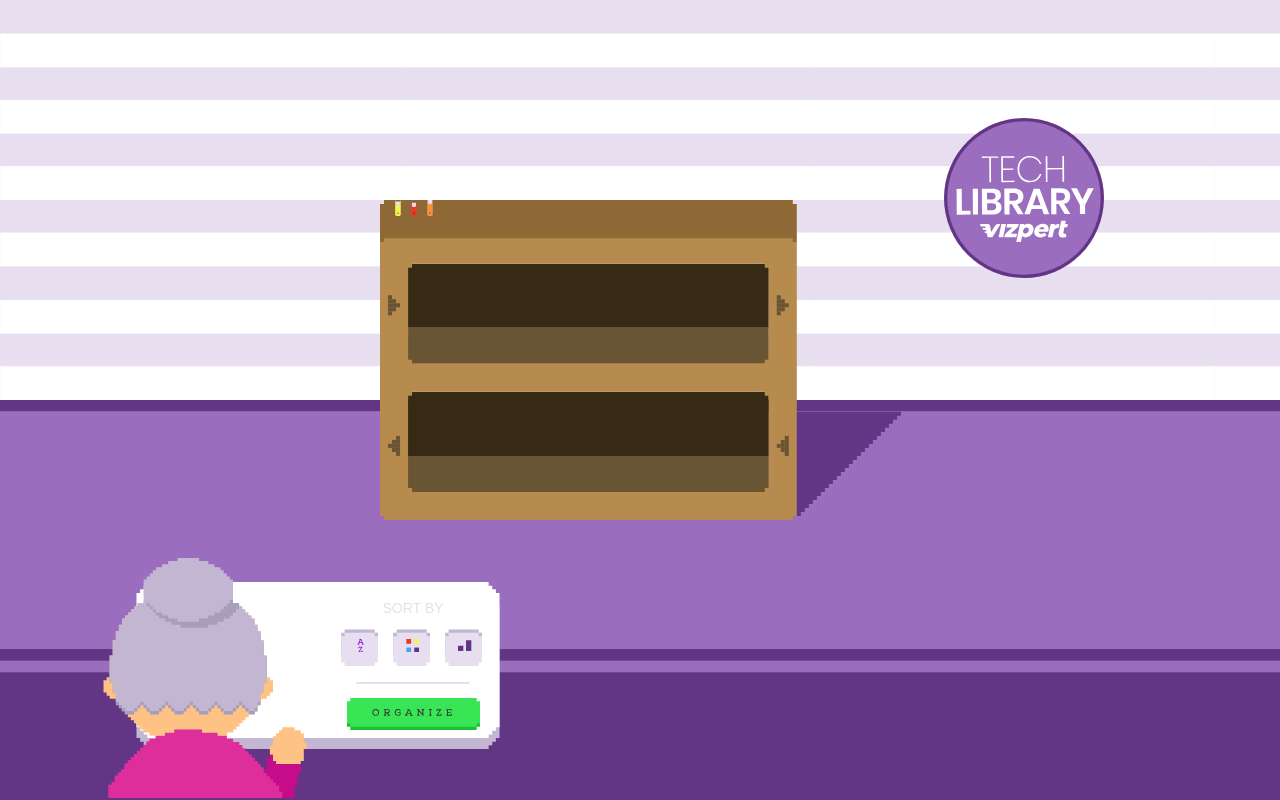
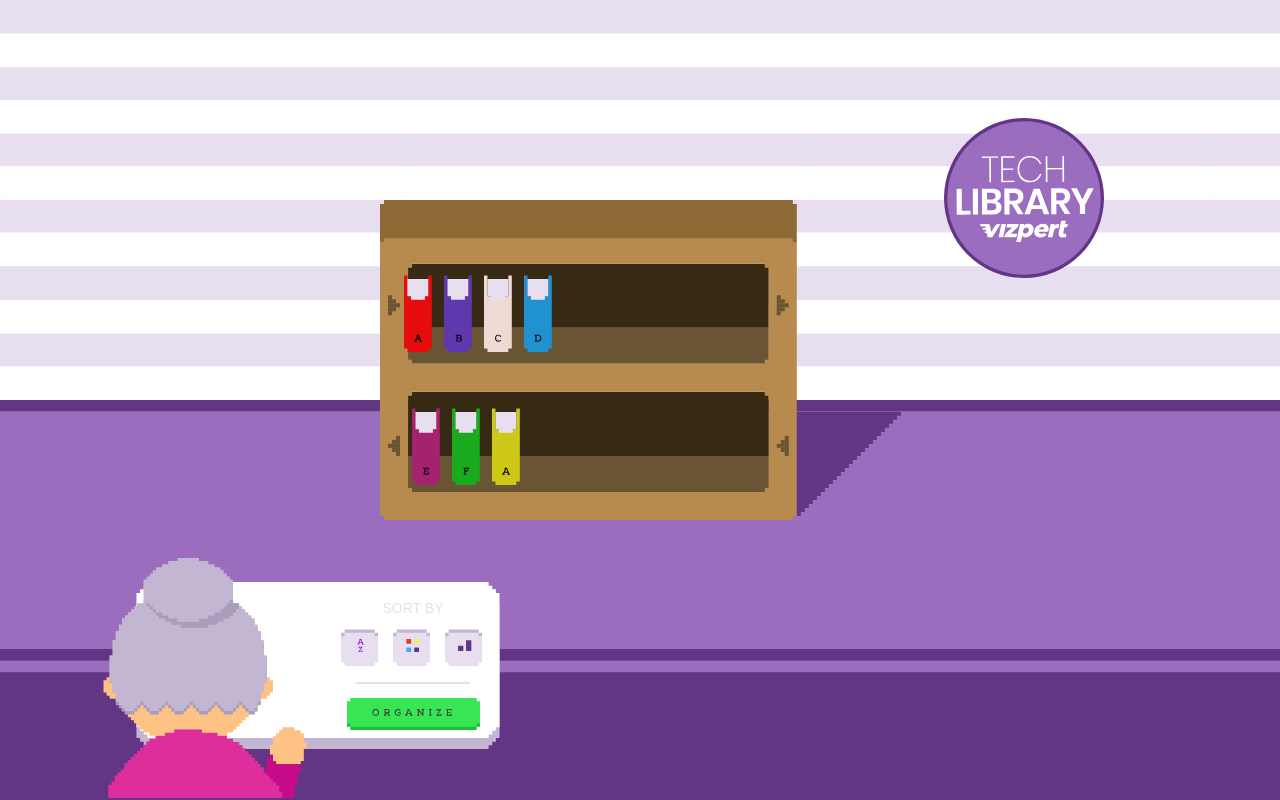
Before and after one commit to EddJesus/Bookcase-Cartoon, a React (Create React App) app: page / in a window 1280 px wide. Built offline with nearby package versions, Linux system fonts and the light colour scheme.

Commit message:
feat: implement book component and shelf ui

```diff
--- /dev/null
+++ b/src/components/Book/index.tsx
@@ -0,0 +1,14 @@
+import React from 'react';
+
+import { BookSvg } from '../../svgs'
+
+type BookProps = {
+  color: string;
+  letter: string;
+}
+
+const Book = ({ color, letter }: BookProps) => {
+  return <BookSvg color={color} letter={letter.toLowerCase()} width={"6vw"} height={"12vw"} style={{maxHeight: "80px", maxWidth: "40px"}}/>;
+};
+
+export default Book;
--- /dev/null
+++ b/src/components/Book/styles.ts
@@ -0,0 +1,5 @@
+import styled from 'styled-components';
+
+export const Container = styled.div`
+
+`;
--- a/src/components/Bookcase/Bookcase.styles.ts
+++ b/src/components/Bookcase/Bookcase.styles.ts
@@ -84,6 +84,132 @@ export const Container = styled.div`
   }
 `;
 
-export const TopBookShelf = styled.div``
+export const ShelfWrapper = styled.div`
+  height: 100%;
+  width: 100%;
+  max-width: 500px;
+  padding-right: 7%;
 
-export const BottomBookShelf = styled.div``
+  display: flex;
+  flex-direction: column;
+  justify-content: space-between;
+
+  @media (min-width: 300px) {
+    justify-content: flex-start;
+  }
+`
+
+export const TopBookShelf = styled.div`
+  width: 100%;
+  display: flex;
+  align-items: center;
+  justify-content: left;
+
+  @media (min-width: 300px) {
+    margin-top: 15%;
+    height: 10%;
+    margin-left: 8%;
+  }
+
+  @media (min-width: 380px) {
+    margin-top: 17%;
+    height: 13%;
+    margin-left: 8%;
+  }
+
+  @media (min-width: 450px) {
+    height: 15%;
+  }
+
+  @media (min-width: 530px) {
+    height: 20%;
+    margin-left: 2%;
+  }
+
+  @media (min-width: 650px) {
+    margin-top: 17%;
+    margin-left: 2%;
+    height: 25%;
+  }
+
+  @media (min-width: 1050px) {
+    margin-top: 16%;
+    margin-left: 2%;
+    height: 30%;
+  }
+
+  @media (min-width: 1400px) {
+    margin-top: 15%;
+    margin-left: 4%;
+    height: 35%;
+  }
+
+  @media (min-width: 1600px) {
+    margin-top: 20%;
+    margin-left: 0;
+    height: 35%;
+  }
+`
+
+export const BottomBookShelf = styled.div`
+  width: 100%;
+  height: 30%;
+  display: flex;
+  align-items: center;
+  justify-content: left;
+  margin-bottom: 7%;
+
+  @media (min-width: 300px) {
+    margin-top: 12%;
+    height: 10%;
+    margin-left: 8%;
+  }
+
+  @media (min-width: 380px) {
+    margin-top: 8%;
+    height: 13%;
+    margin-left: 8%;
+  }
+
+  @media (min-width: 450px) {
+    margin-top: 12%;
+    height: 15%;
+    margin-left: 8%;
+  }
+
+  @media (min-width: 530px) {
+    margin-top: 15%;
+    margin-left: 2%;
+    height: 20%;
+  }
+
+  @media (min-width: 650px) {
+    margin-top: 12%;
+    margin-left: 2%;
+    height: 25%;
+  }
+
+  @media (min-width: 1050px) {
+    margin-top: 10%;
+    margin-left: 2%;
+    height: 30%;
+  }
+
+  @media (min-width: 1200px) {
+    margin-top: 10%;
+    margin-left: 4%;
+    height: 30%;
+  }
+
+  @media (min-width: 1400px) {
+    margin-top: 10%;
+    margin-left: 5%;
+    height: 35%;
+  }
+
+  @media (min-width: 1600px) {
+    margin-top: 10%;
+    margin-left: 0;
+    height: 35%;
+  }
+`
--- a/src/components/Bookcase/index.tsx
+++ b/src/components/Bookcase/index.tsx
@@ -1,17 +1,25 @@
 import React from 'react';
 
-import { Container } from './Bookcase.styles';
+import { Container, ShelfWrapper, TopBookShelf, BottomBookShelf } from './Bookcase.styles';
 
-import { BookA, BookB, BookC } from '../../svgs'
+import { Book } from '../index'
 
 const Bookcase = () => {
   return (
     <Container>
-      <div style={{width: "100%", height: "100%", maxWidth: "500px", paddingRight: "7%"}}>
-      <BookA></BookA>
-      <BookB></BookB>
-      <BookC></BookC>
-      </div>
+      <ShelfWrapper>
+        <TopBookShelf>
+          <Book color='#e40c0c' letter="A"/>
+          <Book color='#5e38ac' letter="b" />
+          <Book color='#efd9d4' letter="c" />
+          <Book color='#2092cf' letter="d" />
+        </TopBookShelf>
+        <BottomBookShelf>
+          <Book color='#a5226f' letter="e" />
+          <Book color='#19aa1e' letter="f" />
+          <Book color='#cec817' letter="a" />
+        </BottomBookShelf>
+      </ShelfWrapper>
     </Container>
   );
 };
--- a/src/components/index.ts
+++ b/src/components/index.ts
@@ -2,3 +2,4 @@ export { default as Board } from './Board'
 export { default as Bookcase } from './Bookcase'
 export { default as FilterButton } from './FilterButton'
 export { default as Lady } from './Lady'
+export { default as Book } from './Book'
--- a/src/svgs/BookA.tsx
+++ /dev/null
@@ -1,33 +0,0 @@
-import * as React from "react";
-import { SVGProps } from "react";
-
-const SvgBookA = (props: SVGProps<SVGSVGElement>) => (
-  <svg
-    xmlns="http://www.w3.org/2000/svg"
-    viewBox="0 0 72.5 207"
-        style={{
-      // @ts-ignore
-      enableBackground: "new 0 0 72.5 207",
-    }}
-    xmlSpace="preserve"
-    width="1em"
-    height="1em"
-    {...props}
-  >
-    <path
-      d="M63 9v54H9V9H0v189h9v9h54v-9h9V9h-9z"
-      style={{
-        fill: "#f1f552",
-      }}
-    />
-    <path
-      d="M54 18H9v45h9v9h36v-9h9V18h-9z"
-      style={{
-        fill: "#e7dfef",
-      }}
-    />
-    <path d="M34.2 164.8h-1.9v-2.4h6l6.7 15.3h1.6v2.5H40v-2.5h2.1c-.5-.9-.8-1.9-1.1-2.6h-8.8c-.3.7-.8 1.7-1.2 2.6h2.1v2.5h-6.6v-2.5h1.6l6.1-12.9zm5.8 7.9c-.9-2.1-1.8-4.3-3.2-7.7-1.5 3.5-2.6 5.6-3.5 7.7H40z" />
-  </svg>
-);
-
-export default SvgBookA;
--- /dev/null
+++ b/src/svgs/BookSvg.tsx
@@ -0,0 +1,58 @@
+import * as React from "react";
+import { SVGProps } from "react";
+
+interface BookInterface extends SVGProps<SVGSVGElement>{
+  color: string
+  letter: string
+}
+
+const chooseLetter = (letter: string) => {
+  switch (letter) {
+    case "a":
+      return "M34.2 164.8h-1.9v-2.4h6l6.7 15.3h1.6v2.5H40v-2.5h2.1c-.5-.9-.8-1.9-1.1-2.6h-8.8c-.3.7-.8 1.7-1.2 2.6h2.1v2.5h-6.6v-2.5h1.6l6.1-12.9zm5.8 7.9c-.9-2.1-1.8-4.3-3.2-7.7-1.5 3.5-2.6 5.6-3.5 7.7H40z"
+    case "b":
+      return "M30.2 180.1v-2.5h2.1v-12.9h-2.1v-2.4h9.6c5.1-.8 8.7 6 3.5 8.6 6.1 2.6 2.1 10.3-3.5 9.1 0 .1-9.6.1-9.6.1zm4.7-10.3c2.1-.1 8.4.8 8.3-2.3.2-3.9-5.9-2.4-8.3-2.7v5zm0 7.9c2.6-.4 8.4 1.4 8.7-2.7-.3-3.9-6.2-2.6-8.7-2.8v5.5z"
+    case "c":
+      return "M43.6 164.1c0 1.3-.1 2.6-.1 3.8h-2.4l-.1-2.6c-14.8-5.2-11.3 19.8 1.5 10.7l1.9 1.8c-19.9 12.9-21.6-24.6-.8-13.7z"
+    case "d":
+      return "M27.6 180.1v-2.5h2.1v-12.9h-2.1v-2.4c7.2-.3 17.7-.9 17.3 8.7.5 9.8-9.8 9.5-17.3 9.1zm8.4-2.4c9.3-.6 8.6-15.1-3.6-12.9v12.9H36z"
+    case "e":
+      return "m41.3 177.6.1-2.7h2.4v5.2h-15v-2.5h2.1v-12.9h-2.1v-2.4h14.6v5.1H41l-.1-2.7h-7.4v5H41v2.5h-7.5v5.3h7.8z"
+    case "f":
+      return "M29.8 180.1v-2.5h2.1v-12.9h-2.1v-2.4h13.9v5.1h-2.4l-.1-2.7h-6.7v5h7.1v2.5h-7.1v5.4H37v2.5h-7.2z"
+    default:
+      // I stopped putting letters on 'F' because I don't know how to create new svg letters :(
+      return ""
+  }
+}
+
+const SvgBookA = (props: BookInterface) => (
+  <svg
+    xmlns="http://www.w3.org/2000/svg"
+    viewBox="0 0 72.5 207"
+        style={{
+      // @ts-ignore
+      enableBackground: "new 0 0 72.5 207",
+    }}
+    xmlSpace="preserve"
+    width="1em"
+    height="1em"
+    {...props}
+  >
+    <path
+      d="M63 9v54H9V9H0v189h9v9h54v-9h9V9h-9z"
+      style={{
+        fill: `${props.color ? props.color : "#FFFF"}`,
+      }}
+    />
+    <path
+      d="M54 18H9v45h9v9h36v-9h9V18h-9z"
+      style={{
+        fill: "#e7dfef",
+      }}
+    />
+    <path d={chooseLetter(props.letter)} />
+  </svg>
+);
+
+export default SvgBookA;
--- a/src/svgs/index.tsx
+++ b/src/svgs/index.tsx
@@ -1,6 +1,6 @@
 export { default as BgStripes } from "./BgStripes";
 export { default as Board } from "./Board";
-export { default as BookA } from "./BookA";
+export { default as BookSvg } from "./BookSvg";
 export { default as BookB } from "./BookB";
 export { default as BookC } from "./BookC";
 export { default as BookD } from "./BookD";
```
